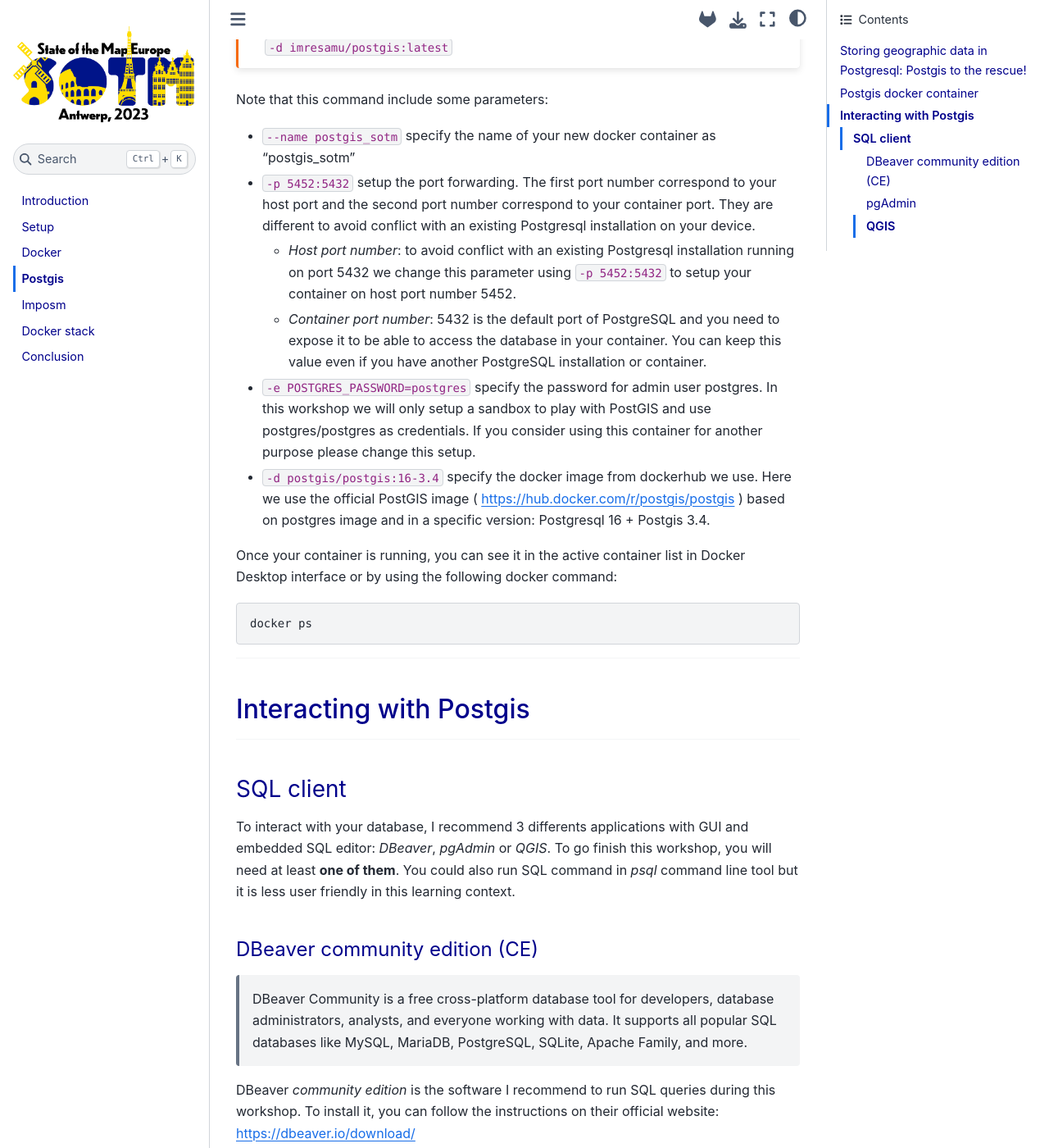
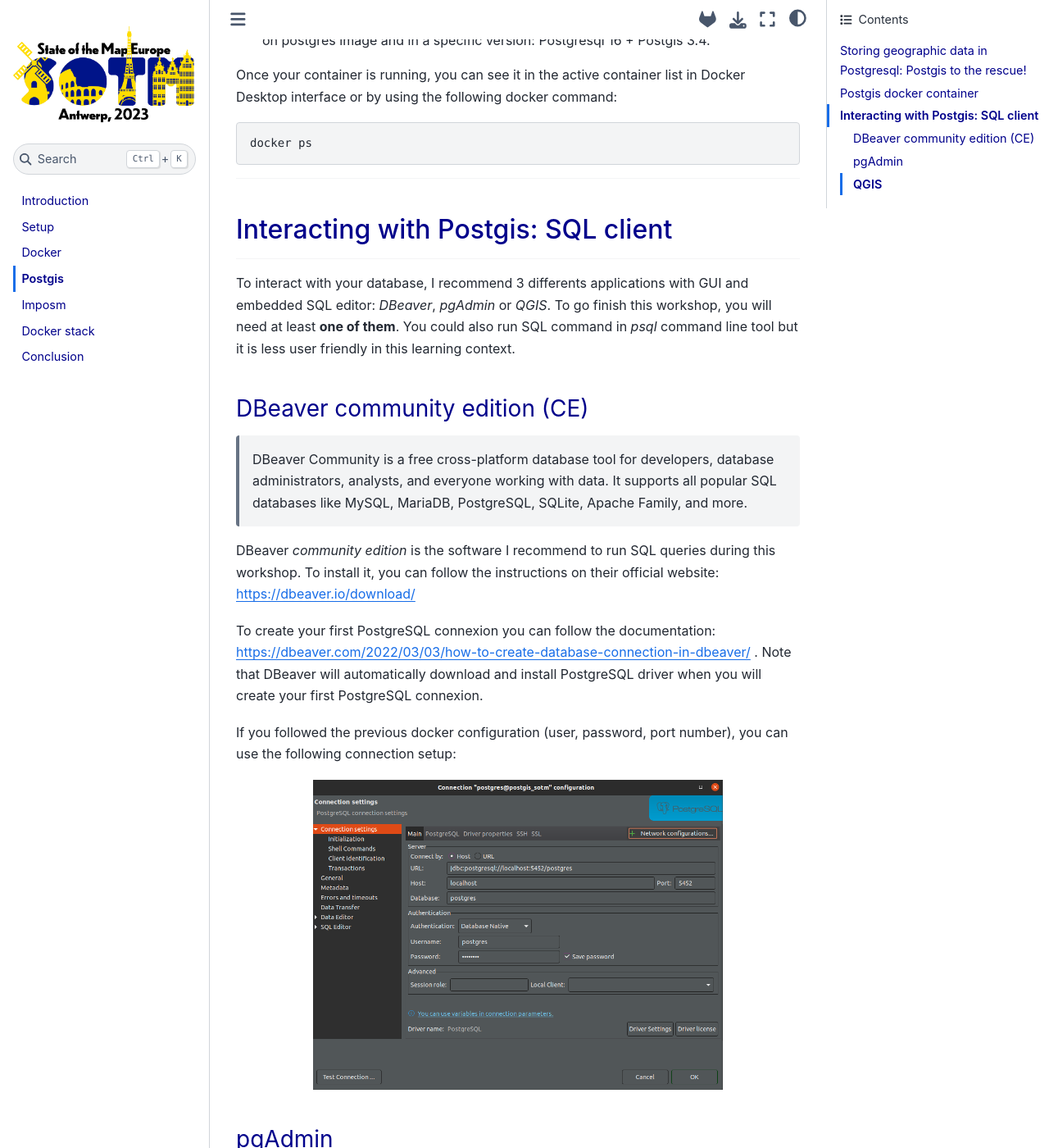
Before and after one commit to jerome-urbain/SotMUS25, a Jupyter Book: the page built from 03_postgis.md, in a window 1280 px wide and 1400 px high, scrolled down 2297 px. Shown: the whole window at 82% size. Built offline with Jupyter Book 1.0.4 settings and Sphinx 7.4.7 and the Sphinx Book theme 1.1.4, drawn with Linux system fonts in a browser that asks for light colours.

Commit message:
fix figures path

````diff
--- a/03_postgis.md
+++ b/03_postgis.md
@@ -10,7 +10,7 @@
 
 ```{image} ./figures/postgis_logo.png
 :alt: postgis
-:width: 600px
+:width: 200px
 :align: center
 ```
 
@@ -65,15 +65,13 @@
 
 
 ------------
-## <span style="color:darkblue">Interacting with Postgis<span>
+## <span style="color:darkblue">Interacting with Postgis: SQL client<span>
 ------------
-
-### <span style="color:darkblue">SQL client<span>
 
 
 To interact with your database, I recommend 3 differents applications with GUI and embedded SQL editor: _DBeaver_, _pgAdmin_ or _QGIS_. To go finish this workshop, you will need at least __one of them__. You could also run SQL command in _psql_ command line tool but it is less user friendly in this learning context.
 
-#### <span style="color:darkblue">DBeaver community edition (CE)<span>
+### <span style="color:darkblue">DBeaver community edition (CE)<span>
 > DBeaver Community is a free cross-platform database tool for developers, database administrators, analysts, and everyone working with data. It supports all popular SQL databases like MySQL, MariaDB, PostgreSQL, SQLite, Apache Family, and more.
 
 DBeaver _community edition_ is the software I recommend to run SQL queries during this workshop. To install it, you can follow the instructions on their official website:
@@ -93,7 +91,7 @@
 
 
 
-#### <span style="color:darkblue">pgAdmin<span>
+### <span style="color:darkblue">pgAdmin<span>
 > pgAdmin is the most popular and feature rich Open Source administration and development platform for PostgreSQL, the most advanced Open Source database in the world.
 
 If you prefer official PostgreSQL client and interface, you can also install and use pgAdmin: https://www.pgadmin.org/download/
@@ -108,7 +106,7 @@
 :align: center
 ```
 
-#### <span style="color:darkblue">QGIS<span>
+### <span style="color:darkblue">QGIS<span>
 
 > A Free and Open Source Geographic Information System
 
````
Also changed, not shown: figures/dbeaver_connection.png (added), figures/pgadmin_connection.png (added), figures/qgis_connection.png (added).
